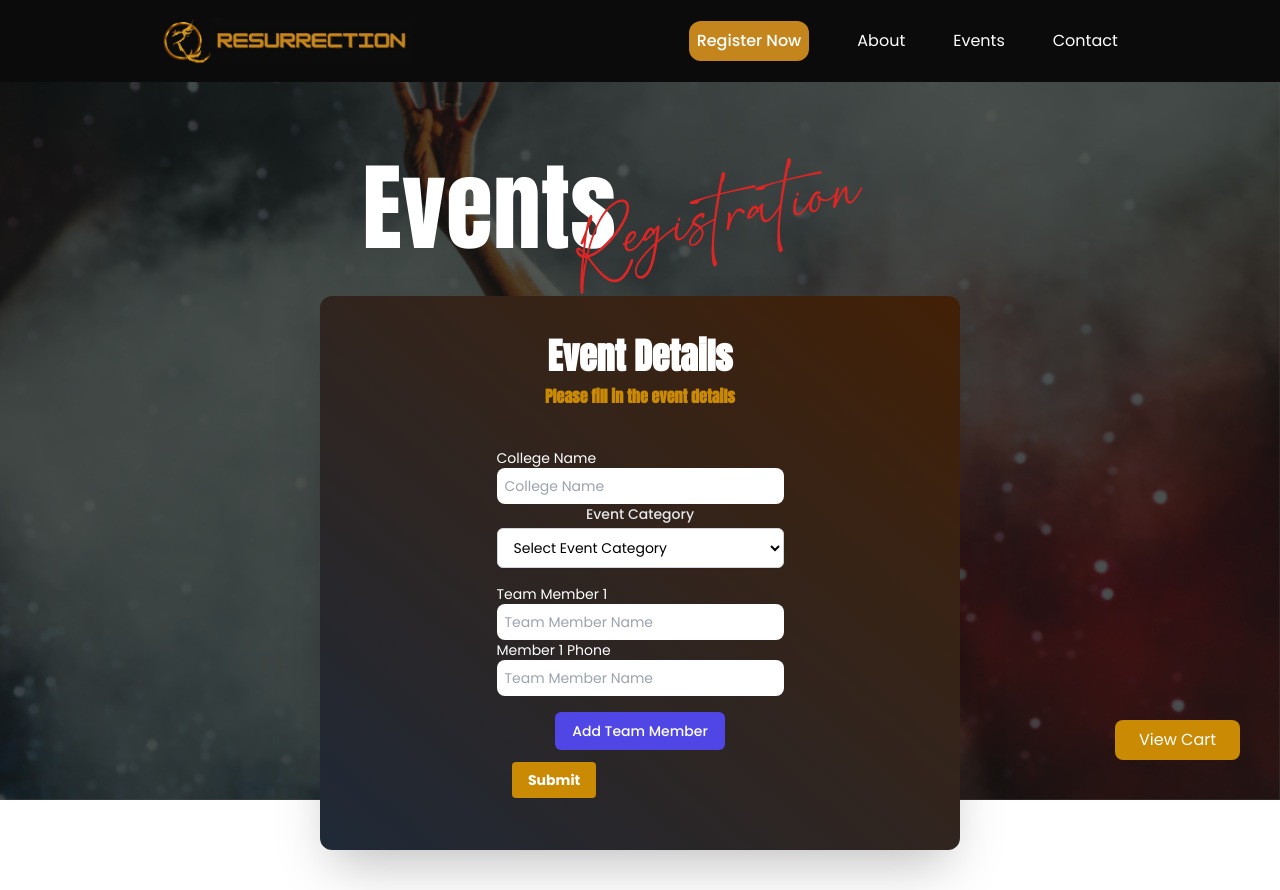
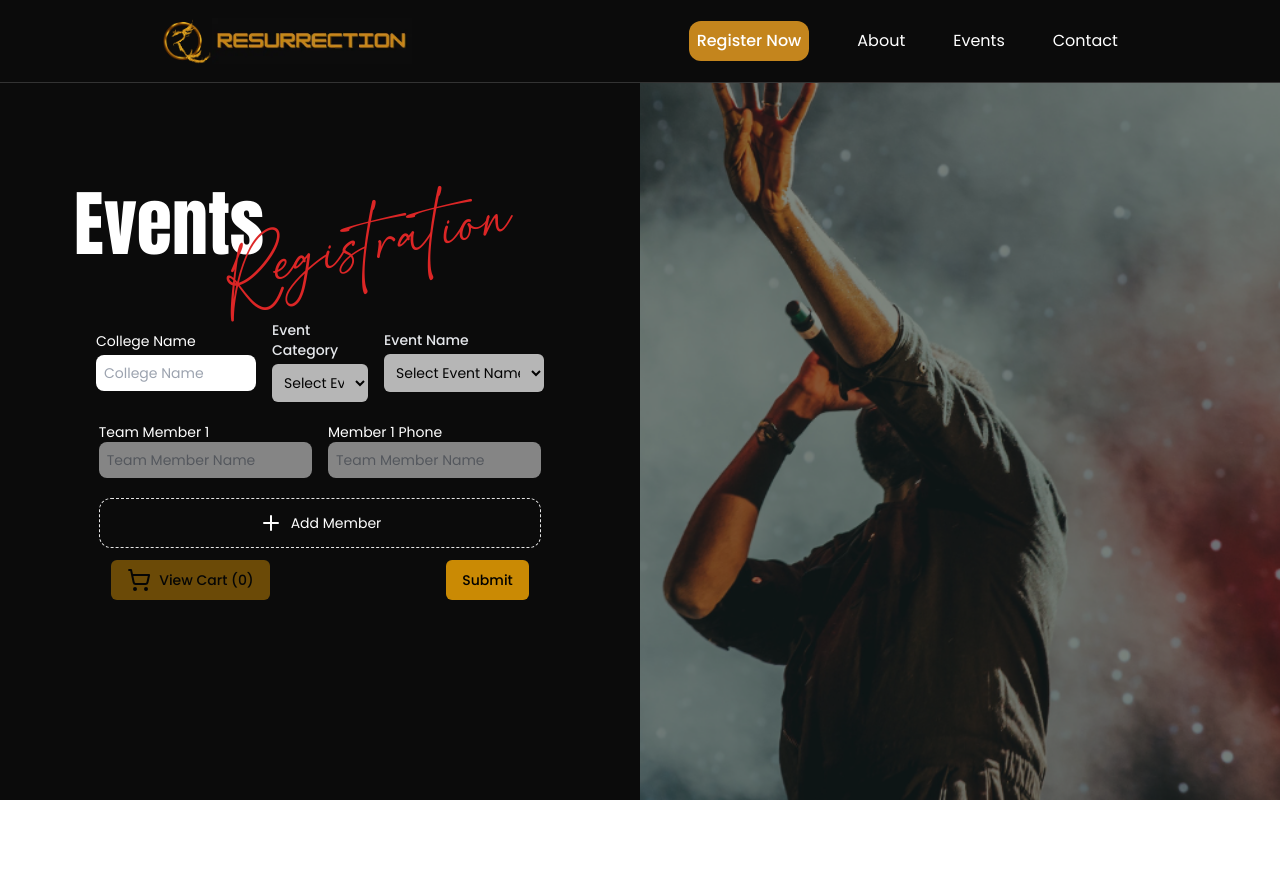
Before and after one commit to tabishnaqvi1311/resurrection-2k24, a Next.js app: page /register in a window 1280 px wide. After the commit the page ends 800 px from the top, so only its background shows below. Built offline with nearby package versions, Linux system fonts and the light colour scheme.

Commit message:
feat: overhauled event form design

```diff
--- a/src/app/register/page.tsx
+++ b/src/app/register/page.tsx
@@ -2,10 +2,12 @@ import RegisterWrapper from "@/components/RegisterWrapper";
 import localFont from "next/font/local";
 import { Anton } from "next/font/google";
 import FormClient from "@/components/FormClient";
+import register from "../assets/register.png";
+import Image from "next/image";
 
-const breathy = localFont({
-    src: "../fonts/BreathneyDemo.ttf",
-});
+// const breathy = localFont({
+//     src: "../fonts/BreathneyDemo.ttf",
+// });
 
 const anton = Anton({
     subsets: ["latin"],
@@ -16,7 +18,9 @@ const anton = Anton({
 export default function Page() {
     return (
         <main>
-            <RegisterWrapper>
+            <div id="hero" />
+            <div id="contact" />
+            {/* <RegisterWrapper>
                     <div className="flex flex-col items-center h-auto w-full">
                         <div className="flex md:flex-row flex-col absolute ">
                             <h1 className={`${anton.className} text-white`}>
@@ -30,7 +34,16 @@ export default function Page() {
                             <FormClient />
                         </div>
                     </div>
-            </RegisterWrapper>
+            </RegisterWrapper> */}
+            <div className="relative flex items-center justify-between bg-[#0b0b0b] gap-10 h-screen" id="about">
+                <div className="flex flex-col md:w-1/2 p-10 h-full justify-evenly text-white">
+                    <FormClient />
+                </div>
+                <Image src={register} alt="about" width={1000} height={1000} className="w-1/2 h-full object-cover md:block hidden fixed right-0" />
+                <div className="fixed md:block hidden top-0 right-0 w-1/2 h-full bg-[#0b0b0b] opacity-50"></div>
+                <div className="fixed top-0 left-0 -z-10 md:w-1/2 w-full h-full bg-[#0b0b0b] opacity-100"></div>
+            </div>
+
         </main>
     )
 }
--- a/src/components/About.tsx
+++ b/src/components/About.tsx
@@ -13,7 +13,7 @@ export default function About() {
         <div className="relative flex items-center justify-between bg-black gap-10 h-screen" id="about">
             <Image src={about} alt="about" width={1000} height={1000} className="w-1/2 h-full object-cover md:block hidden " />
             <div className="flex flex-col bg-black md:w-1/2 p-10 h-full justify-evenly">
-            <AboutStats font={anton}/>
+                <AboutStats font={anton} />
                 <div className="flex flex-col gap-4">
                     <h1 className={`${anton.className} text-yellow-600 text-7xl`} >About</h1>
                     <p className="text-white text-lg">
--- a/src/components/EventSelectionForm.tsx
+++ b/src/components/EventSelectionForm.tsx
@@ -3,6 +3,9 @@ import FormWrapper from "./FormWrapper";
 import { useEventCart } from "@/hooks/useEventCart";
 import { eventCategories, eventData } from "@/constants";
 import { useState } from "react";
+import { Plus } from "lucide-react";
+import { Button } from "./ui/button";
+
 
 export default function EventSelectionForm({
     collegeName,
@@ -30,26 +33,27 @@ export default function EventSelectionForm({
 
     return (
         <FormWrapper title={`Event Details`} subtitle="Please fill in the event details">
-            <div className="mb-4">
-
-                <div className="flex flex-col items-start">
+            <div className="flex md:flex-row flex-col justify-center md:items-center items-start gap-4 ">
+                <div className="flex flex-col items-start flex-[0_0_33.33%]">
                     <label className="">College Name</label>
                     <input
                         type="text"
                         placeholder="College Name"
-                        className="p-2 focus:outline-none w-full rounded-lg text-background"
+                        className="p-2 focus:outline-none mt-1 w-full rounded-lg text-black"
                         required
                         value={collegeName}
                         onChange={(e) => updateFields({ collegeName: e.target.value })}
                     />
                 </div>
 
+                <div className="flex flex-col items-start flex-[0_0_20%]">
                     <label htmlFor="eventCategory" className="block text-sm font-medium text-gray-200">Event Category</label>
                     <select
                         id="eventCategory"
                         value={eventCategory}
                         onChange={(e) => updateFields({ eventCategory: e.target.value })}
-                    className="mt-1 block w-full py-2 px-3 border border-gray-300 bg-white rounded-md shadow-sm focus:outline-none focus:ring-indigo-500 focus:border-indigo-500 sm:text-sm text-black"
+                        className="mt-1 block w-full p-2 bg-white rounded-md shadow-sm focus:outline-none sm:text-sm text-black"
+                        disabled={collegeName.length === 0}
                     >
                         <option value="" disabled>Select Event Category</option>
                         {eventCategories.map((category) => (
@@ -58,16 +62,14 @@ export default function EventSelectionForm({
                     </select>
                 </div>
 
-            {
-                getEventNames(eventCategory).length > 0 && (
-                    <div className="mb-4">
-
+                <div className="flex flex-col items-start flex-[0_0_33.33%]">
                     <label htmlFor="eventName" className="block text-sm font-medium text-gray-200">Event Name</label>
                     <select
                         id="eventName"
                         value={eventName}
                         onChange={(e) => updateFields({ eventName: e.target.value })}
-                            className="mt-1 block w-full py-2 px-3 border border-gray-300 bg-white rounded-md shadow-sm focus:outline-none focus:ring-indigo-500 focus:border-indigo-500 sm:text-sm text-black"
+                        className="mt-1 block w-full p-2 bg-white rounded-md shadow-sm focus:outline-none sm:text-sm text-black"
+                        disabled={getEventNames(eventCategory).length === 0}
                     >
                         <option value="" disabled>Select Event Name</option>
                         {getEventNames(eventCategory).map((event) => (
@@ -76,19 +78,17 @@ export default function EventSelectionForm({
                     </select>
 
                 </div>
-                )
-            }
-
+            </div>
 
             {
                 teamState.map((team, index) => (
-                    <div key={index} className="mb-4">
-                        <div className="flex flex-col items-start">
+                    <div key={index} className="flex md:flex-row flex-col justify-center items-center  gap-4 w-full">
+                        <div className="flex flex-col items-start flex-[0_0_44.44%] ">
                             <label className="">Team Member {index + 1}</label>
                             <input
                                 type="text"
                                 placeholder="Team Member Name"
-                                className="p-2 focus:outline-none w-full rounded-lg text-background"
+                                className="p-2 focus:outline-none w-full rounded-lg text-black disabled:opacity-50 disabled:bg-white"
                                 required
                                 value={team.name}
                                 onChange={(e) => {
@@ -97,14 +97,15 @@ export default function EventSelectionForm({
                                     setTeamState([...newTeam]);
                                     updateFields({ team: newTeam });
                                 }}
+                                disabled={eventName.length === 0}
                             />
                         </div>
-                        <div className="flex flex-col items-start">
+                        <div className="flex flex-col items-start flex-[0_0_44.44%]">
                             <label className="">Member {index + 1} Phone</label>
                             <input
                                 type="text"
                                 placeholder="Team Member Name"
-                                className="p-2 focus:outline-none w-full rounded-lg text-background"
+                                className="p-2 focus:outline-none w-full rounded-lg text-black disabled:opacity-50 disabled:bg-white"
                                 required
                                 value={team.phone}
                                 onChange={(e) => {
@@ -113,26 +114,25 @@ export default function EventSelectionForm({
                                     setTeamState([...newTeam]);
                                     updateFields({ team: newTeam });
                                 }}
+                                disabled={eventName.length === 0}
                             />
                         </div>
                     </div>
                 ))
             }
-
+            <div className="flex justify-center w-full">
                 <button
                     type="button"
                     onClick={() => {
                         setTeamState([...teamState, { name: "", phone: "" }]);
                     }}
-                className="px-4 py-2 border border-transparent text-sm font-medium rounded-md text-white bg-indigo-600 hover:bg-indigo-700 focus:outline-none focus:ring-2 focus:ring-offset-2 focus:ring-indigo-500" >
-                Add Team Member
+                    className="flex-[0_0_92%] border p-3 border-dashed flex items-center gap-2 justify-center rounded-xl" >
+                    <Plus/> Add Member
                 </button>
+            </div>
 
-
-
-
-            {eventName.length > 0 && (
-                <button
+            {eventName.length > 0 && eventCategory.length > 0 && team[0].name.length > 0 && team[0].phone.length > 0 && (
+                <Button
                     type="button"
                     onClick={() => {
                         addToCart({
@@ -145,10 +145,10 @@ export default function EventSelectionForm({
                         updateFields({ team: [] });
                         setTeamState([]);
                     }}
-                    className="px-4 py-2 border border-transparent text-sm font-medium rounded-md text-white bg-indigo-600 hover:bg-indigo-700 focus:outline-none focus:ring-2 focus:ring-offset-2 focus:ring-indigo-500"
+                    className="bg-red-700 hover:bg-red-800 w-[92%]"
                 >
                     Add to Cart
-                </button>
+                </Button>
             )}
 
         </FormWrapper>
--- a/src/components/Form.tsx
+++ b/src/components/Form.tsx
@@ -7,6 +7,8 @@ import EventSelectionForm from "./EventSelectionForm";
 import { ToastContainer, toast } from 'react-toastify';
 import 'react-toastify/dist/ReactToastify.css';
 import { useEventCart } from "@/hooks/useEventCart";
+import { Button } from "./ui/button";
+import { Loader2, ShoppingCart } from "lucide-react";
 
 export default function Form() {
 
@@ -87,30 +89,33 @@ export default function Form() {
 
     return (
 
-        <div className="py-10 flex justify-center ">
-            <form className="p-10 flex flex-col items-center bg-gradient-to-tr from-gray-800 to-yellow-950  text-white  rounded-xl md:w-1/2 shadow-2xl text-sm " onSubmit={handleSubmit}>
+        <div className="p-10 flex justify-center">
+            <form className="flex flex-col items-center text-white w-full text-sm " onSubmit={handleSubmit}>
                 {step}
                 <ToastContainer />
-                <div className="p-3 rounded-xl flex w-1/2 justify-between">
+                <div className="p-3 rounded-xl flex w-[92%] justify-between items-center">
                     {!isFirstStep && <button type="button" className="navbutton" onClick={back}>Back</button>}
-                    <button
+                    <Button
                         type="button"
-                        className="bg-yellow-600 hover:bg-yellow-700 text-white font-bold py-2 px-4 rounded disabled:opacity-50 relative"
+                        className="bg-yellow-600 hover:bg-yellow-700 text-black flex gap-2 items-center"
+                        onClick={handleViewCart}
+                        disabled={cart.length === 0}
+                    >
+                        <ShoppingCart /> View Cart ({cart.length})
+                    </Button>
+                    <Button
+                        type="button"
+                        className="bg-yellow-600 hover:bg-yellow-700 text-black  disabled:opacity-50 relative"
                         onClick={handleSubmit}
                         disabled={isSubmitting}
                     >
+                        {isSubmitting && (
+                            <Loader2 className="mr-2 h-4 w-4 animate-spin" />
+                        )}
                         {isLastStep ? "Submit" : "Next"}
-                        {isSubmitting && (
-                            <div className="absolute inset-0 flex items-center justify-center">
-                                <div className="animate-spin rounded-full h-4 w-4 border-t-2 border-b-2 border-white"></div>
-                            </div>
-                        )}
-                    </button>
+                    </Button>
                 </div>
             </form>
-            <button type="button" className="fixed z-10 bottom-10 right-10 bg-yellow-600 px-6 py-2 text-base text-background rounded-lg" onClick={handleViewCart}>
-                View Cart
-            </button>
         </div>
 
     )
--- a/src/components/FormWrapper.tsx
+++ b/src/components/FormWrapper.tsx
@@ -1,5 +1,10 @@
 import { FormWrapperProps } from "@/types/FormWrapperProps";
 import { Anton } from 'next/font/google';
+import localFont from 'next/font/local';
+
+const breathy = localFont({
+    src: "../app/fonts/BreathneyDemo.ttf",
+});
 
 const anton = Anton({
     subsets: ["latin"],
@@ -8,12 +13,20 @@ const anton = Anton({
 
 export default function FormWrapper({ title, subtitle, children }: FormWrapperProps) {
     return (
-        <div className="flex flex-col gap-10 items-center">
-            <div className={`flex flex-col gap-2 ${anton.className}`}>
-                <h1 className="font-bold text-4xl">{title}</h1>
-                <span className="font-semibold text-base text-yellow-600 ">{subtitle}</span>
+        <div className="flex flex-col gap-10 items-center w-full ">
+            <div className={`flex flex-col gap-2 ${anton.className} `}>
+                <div className="flex md:flex-row flex-col mb-5">
+                    <h1 className={`${anton.className} text-white text-7xl`}>
+                        Events
+                    </h1>
+                    <span className={`${breathy.className} text-red-600 -rotate-12 text-5xl relative md:-left-12 left-0 md:-bottom-10 bottom-4`}>
+                        Registration
+                    </span>
+                </div>
             </div>
-            <div className="w-full">{children}</div>
+            <div className="w-full flex flex-col items-center gap-5">
+                {children}
+            </div>
         </div>
     )
 }
--- a/src/components/Navbar.tsx
+++ b/src/components/Navbar.tsx
@@ -32,7 +32,7 @@ export default function Navbar() {
     }, [])
 
     return (
-        <nav className="flex md:justify-around justify-between fixed top-0 w-full z-10 items-center bg-[#0b0b0b] py-4 px-6">
+        <nav className="flex md:justify-around justify-between fixed top-0 w-full z-10 items-center bg-[#0b0b0b] py-4 px-6 border-b-[0.5px] border-[#333]">
             <Link href={"/"}>
                 <div className="flex justify-center items-center">
                     <Image src={logo} alt="logo" width={50} height={50} />
```
Also changed, not shown: src/app/fonts/GeistMonoVF.woff (deleted), src/app/fonts/GeistVF.woff (deleted). Lines whose indentation alone changed are shown as unchanged.
